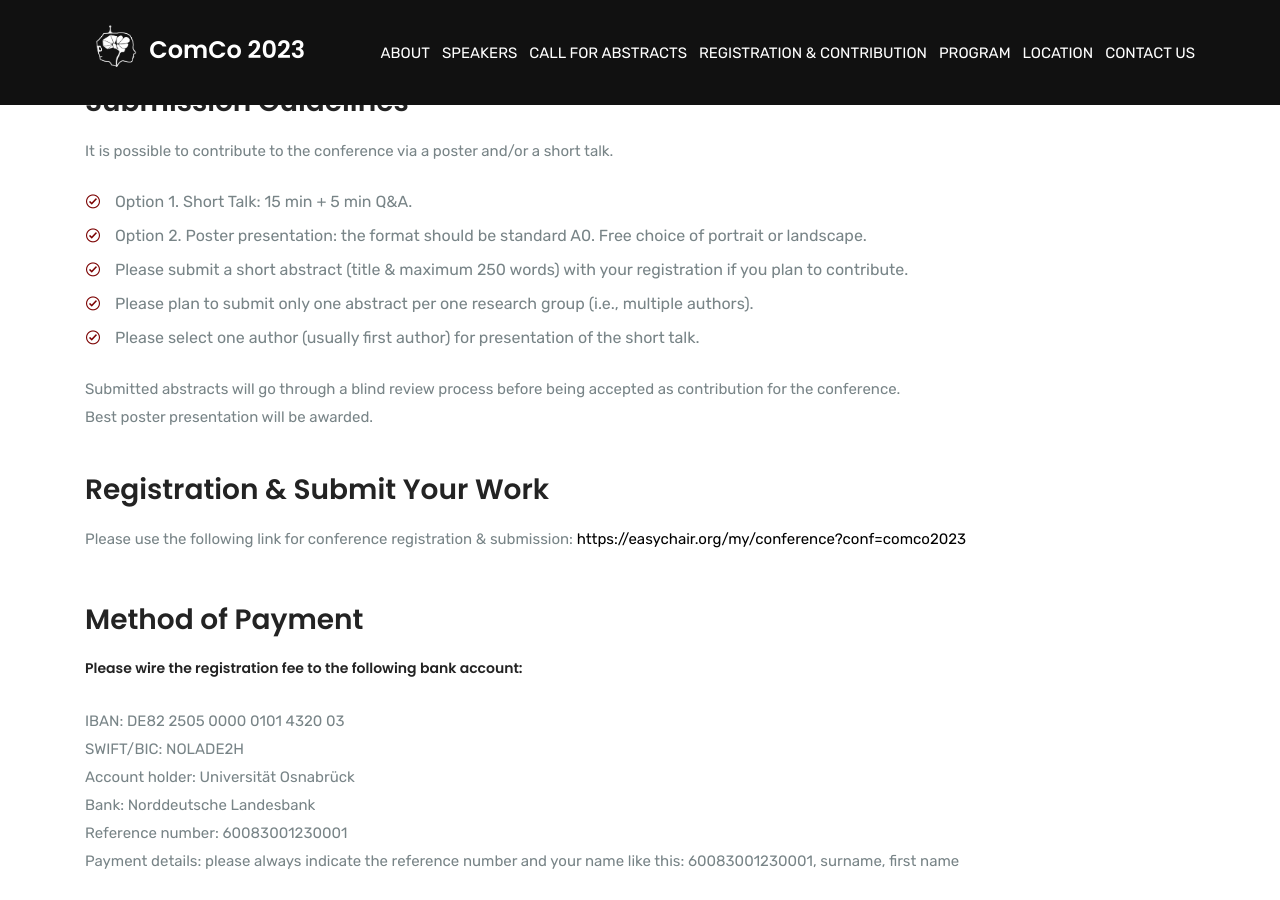
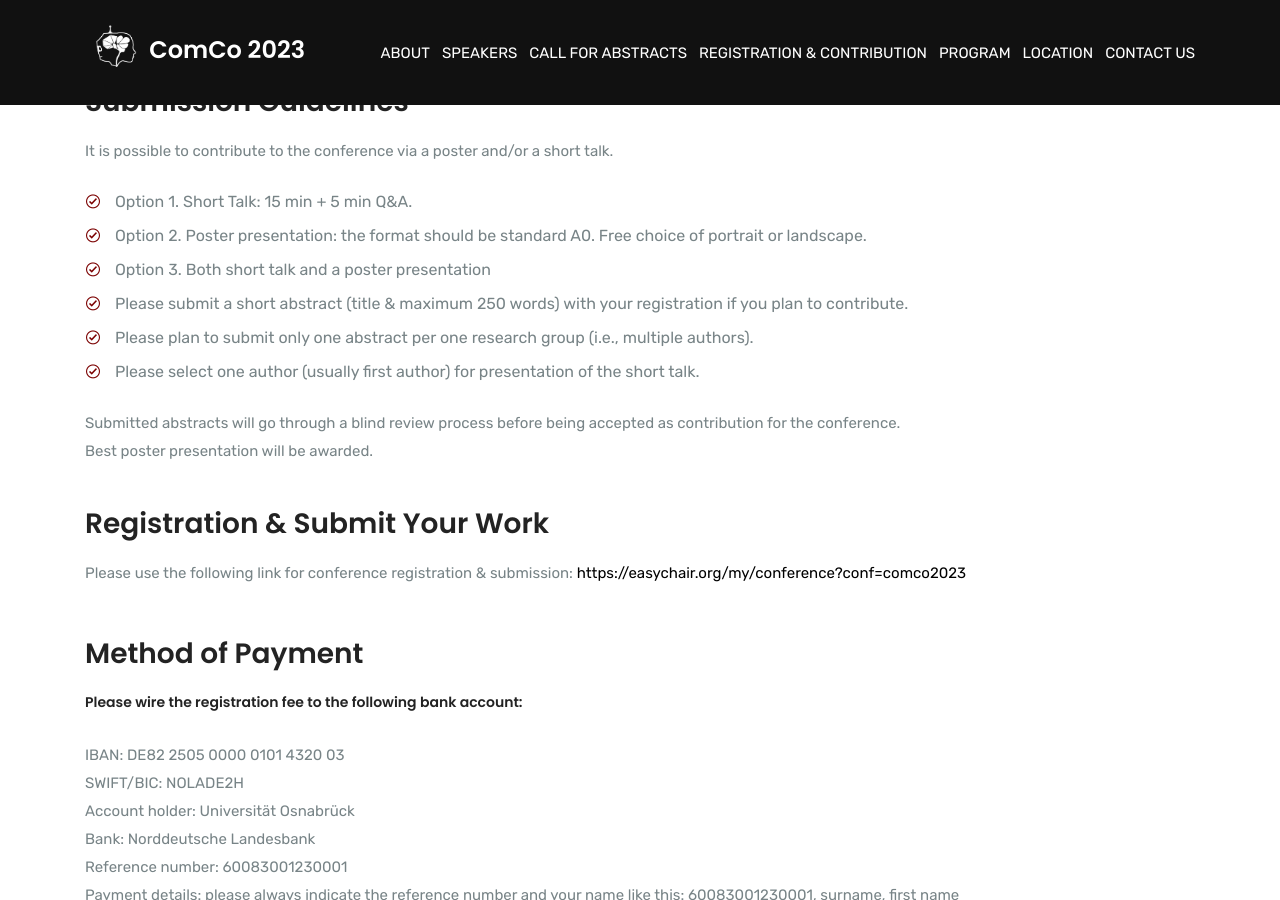
Before and after one commit to comco23/comco23.github.io, a Jekyll site: the page built from submission.html, in a window 1280 px wide and 900 px high, scrolled down 1559 px. Built offline with Jekyll 4.4.1, drawn with Linux system fonts in a browser that asks for light colours; some web fonts are replaced.

Commit message:
made changes

```diff
--- a/_data/guidelines.json
+++ b/_data/guidelines.json
@@ -2,6 +2,7 @@
 [
 	"Option 1. Short Talk: 15 min + 5 min Q&A.",
 	"Option 2. Poster presentation: the format should be standard A0. Free choice of portrait or landscape.",
+	"Option 3. Both short talk and a poster presentation",
 	"Please submit a short abstract (title & maximum 250 words) with your registration if you plan to contribute.",
 	"Please plan to submit only one abstract per one research group (i.e., multiple authors).",
 	"Please select one author (usually first author) for presentation of the short talk."
```
